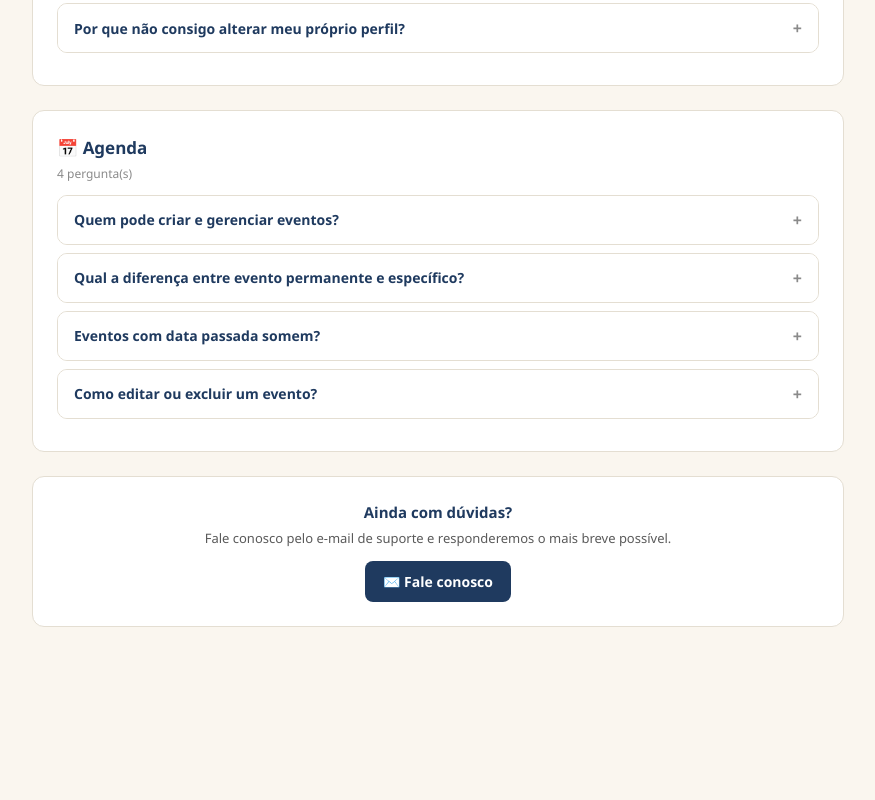
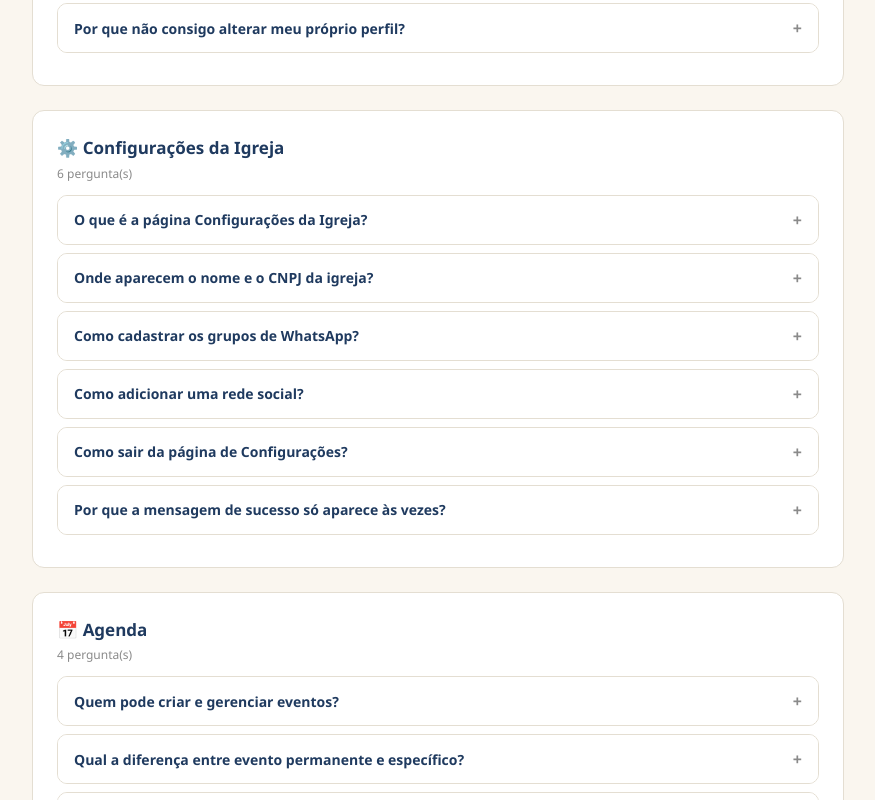
Before and after one commit to Jorgevan-SAJ/berit, a Next.js app: page /ajuda in a window 1280 px wide. Shown: the part 1940-2740 px from the top of the page, without its empty margins (202-1077 px from the left). Before the commit the page ends 2599 px from the top, so only its background shows below. Built offline with nearby package versions, Linux system fonts and the light colour scheme.

Commit message:
Add church settings section to help page

```diff
--- a/app/ajuda/page.js
+++ b/app/ajuda/page.js
@@ -1,6 +1,5 @@
 'use client'
 import { useState } from 'react'
-
 const SECOES = [
   {
     modulo: 'Membros',
@@ -45,6 +44,18 @@ const SECOES = [
     ],
   },
   {
+    modulo: 'Configurações da Igreja',
+    icone: '⚙️',
+    itens: [
+      { p: 'O que é a página Configurações da Igreja?', r: 'Reúne os dados cadastrais e os canais de contato da igreja: nome, CNPJ, contato, grupos de WhatsApp e redes sociais. O acesso é exclusivo do perfil Administrador, pelo botão "Configurações da Igreja" no cabeçalho da Área da Igreja.' },
+      { p: 'Onde aparecem o nome e o CNPJ da igreja?', r: 'Assim que você salva, o nome passa a aparecer na saudação da Área da Igreja e o CNPJ logo abaixo, formatado (00.000.000/0000-00), para conferência rápida sem reabrir a tela de edição.' },
+      { p: 'Como cadastrar os grupos de WhatsApp?', r: 'São dois campos separados: um para o grupo de pedidos de oração e outro para o de perguntas e orientações. Cole o link de convite de cada grupo no campo correspondente. São canais distintos, por isso não se usa um campo único.' },
+      { p: 'Como adicionar uma rede social?', r: 'Escolha a rede na lista (Instagram, Facebook, YouTube, TikTok, X ou Outra), cole o link e clique em "Adicionar". Cada rede aparece com uma etiqueta colorida e um botão "Remover" ao lado. Clique em "Remover" para tirar uma rede da lista.' },
+      { p: 'Como sair da página de Configurações?', r: 'Use o botão "Voltar" no topo da página ou aguarde: após salvar com sucesso, a página retorna sozinha à Área da Igreja.' },
+      { p: 'Por que a mensagem de sucesso só aparece às vezes?', r: 'A mensagem verde só é exibida quando o banco confirma a gravação. Se a alteração for recusada por permissão, a tela mostra o erro em vermelho e nenhum dado é salvo — assim você nunca fica com a impressão de que salvou sem ter salvo.' },
+    ],
+  },
+  {
     modulo: 'Agenda',
     icone: '📅',
     itens: [
@@ -55,7 +66,6 @@ const SECOES = [
     ],
   },
 ]
-
 function Item({ p, r }) {
   const [aberto, setAberto] = useState(false)
   return (
@@ -80,7 +90,6 @@ function Item({ p, r }) {
     </div>
   )
 }
-
 export default function AjudaPage() {
   const [busca, setBusca] = useState('')
   const filtradas = SECOES.map((s) => ({
```
